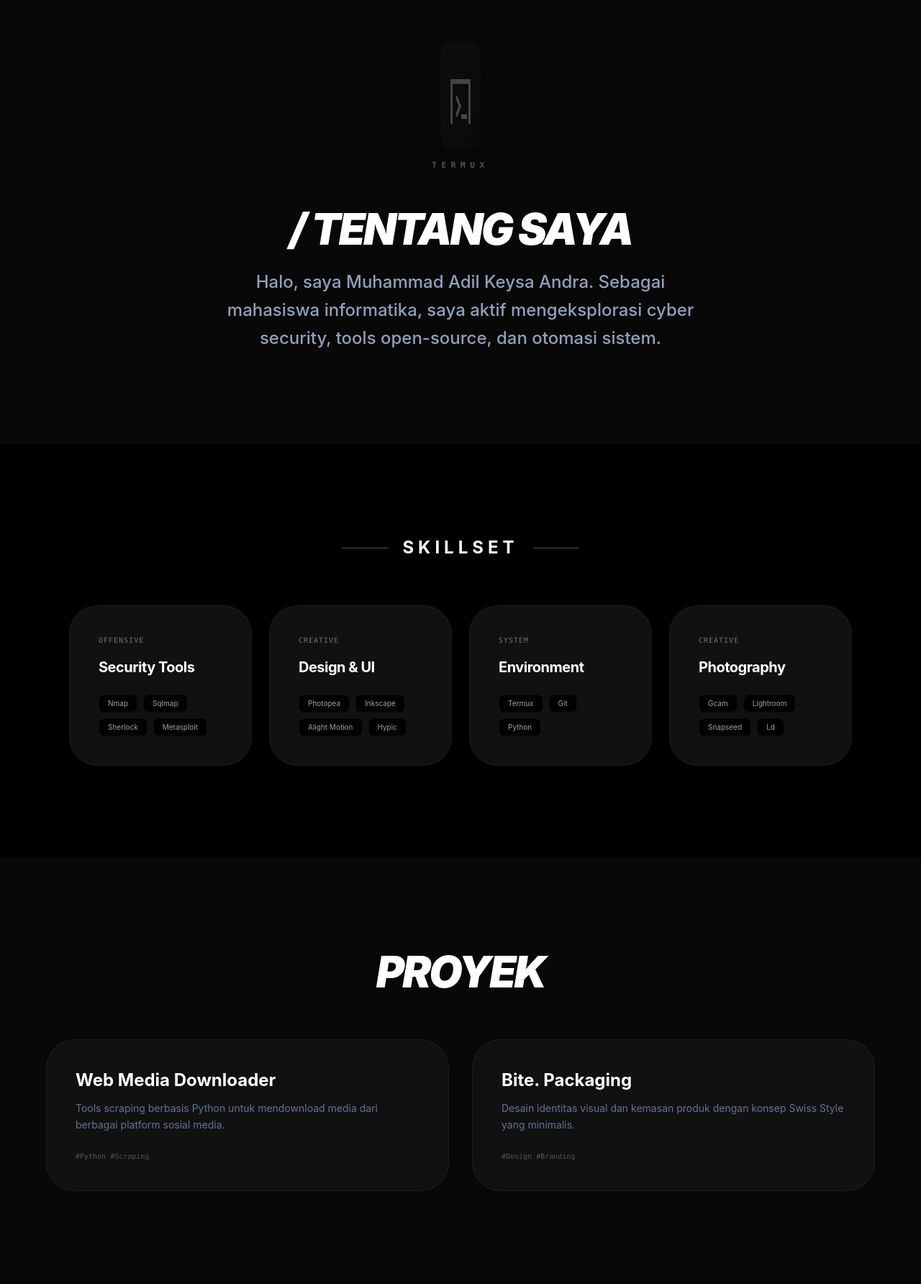
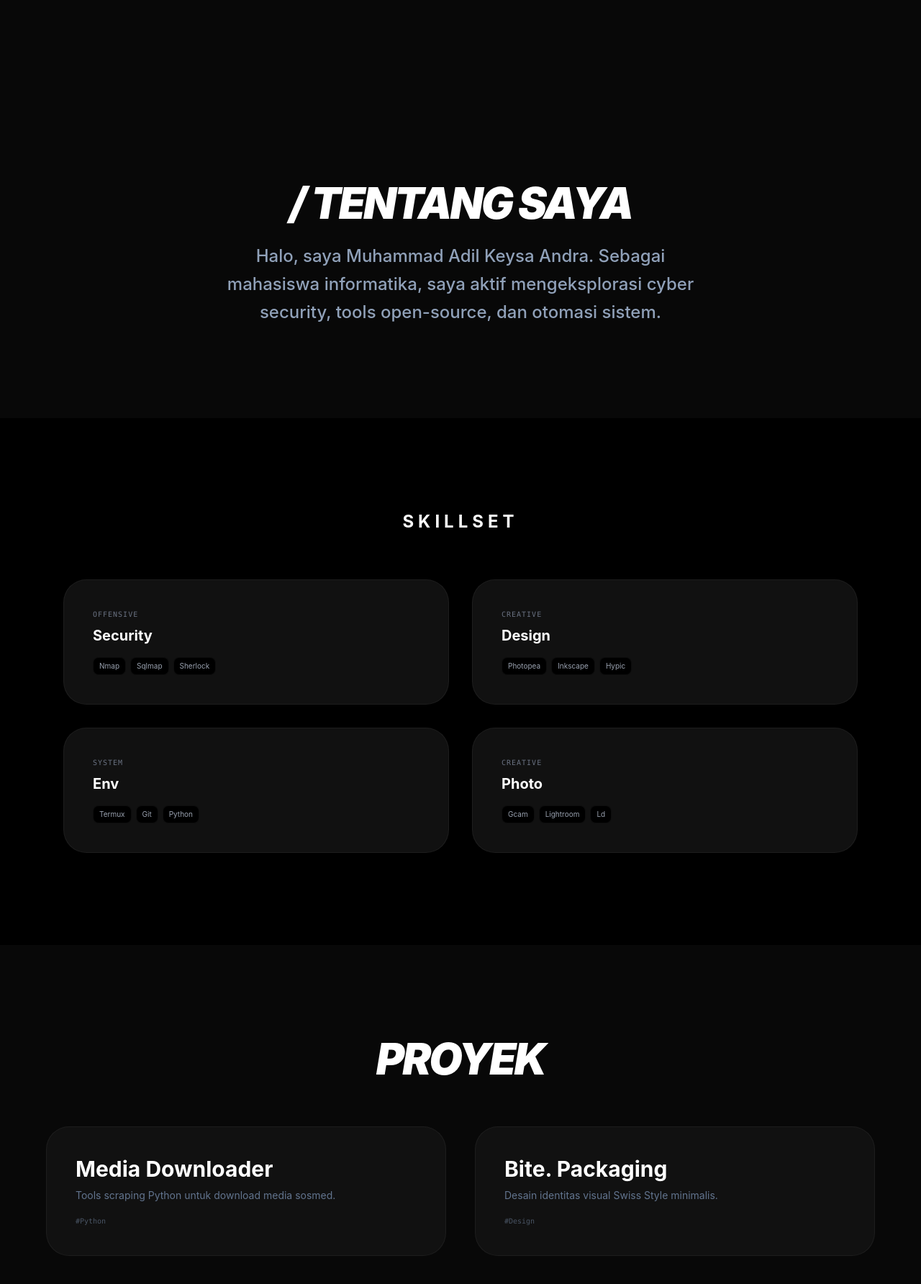
Before and after one commit to ndrmeda-s/porto, a React (Vite) app: page / in a window 1280 px wide. Shown: the part 934-2718 px from the top of the page at 72% size. Built offline with nearby package versions, Linux system fonts and the light colour scheme.

Commit message:
force update buat colom mobile view

```diff
--- a/src/App.jsx
+++ b/src/App.jsx
@@ -1,7 +1,7 @@
 import React, { useState, useEffect } from 'react'
 import { motion, AnimatePresence } from 'framer-motion'
 
-// --- KOMPONEN REVEAL (Biar Munculnya Halus) ---
+// --- REVEAL ANIMATION ---
 const Reveal = ({ children }) => (
   <motion.div
     initial={{ opacity: 0, y: 30 }}
@@ -16,24 +16,13 @@ const Reveal = ({ children }) => (
 function App() {
   const [index, setIndex] = useState(0)
 
-  // DATA LOGO (Versi Putih/Abu-abu)
   const logos = [
+    { name: 'Python', type: 'img', src: "https://cdn.simpleicons.org/python/eeeeee" },
     {
-      name: 'Python',
-      type: 'img',
-      src: "https://cdn.simpleicons.org/python/eeeeee"
-    },
-    {
-      name: 'Termux',
-      type: 'svg',
-      color: '#ffffff',
+      name: 'Termux', type: 'svg', color: '#ffffff',
       path: "M1.2 5.2h21.6v21.6H1.2V5.2zm2 2v17.6h17.6V7.2H3.2zm4.8 4.8l4.8 4.8-4.8 4.8-1.4-1.4 3.4-3.4-3.4-3.4 1.4-1.4zm4.8 8.2h6.4v2H12.8v-2z"
     },
-    {
-      name: 'Linux',
-      type: 'img',
-      src: "https://cdn.simpleicons.org/linux/ffffff"
-    }
+    { name: 'Linux', type: 'img', src: "https://cdn.simpleicons.org/linux/ffffff" }
   ]
 
   useEffect(() => {
@@ -46,7 +35,7 @@ function App() {
   return (
     <div className="min-h-screen bg-[#000000] text-slate-300 font-sans selection:bg-white/20 overflow-x-hidden">
 
-      {/* --- 1. NAV BAR --- */}
+      {/* --- NAV BAR --- */}
       <nav className="p-6 md:p-10 flex justify-between items-center max-w-6xl mx-auto border-b border-white/5 bg-[#000000]/80 backdrop-blur-md sticky top-0 z-50">
         <div className="text-xl text-white font-black tracking-tighter uppercase font-mono">ADIL.DEV</div>
         <div className="flex gap-4 md:gap-8 text-[10px] md:text-xs font-bold uppercase tracking-widest text-white/50">
@@ -57,19 +46,19 @@ function App() {
         </div>
       </nav>
 
-      {/* --- 2. HERO SECTION --- */}
+      {/* --- HERO SECTION --- */}
       <section className="px-8 py-16 max-w-6xl mx-auto flex flex-col items-center justify-center min-h-[85vh] text-center">
         <div className="space-y-6 md:space-y-10 flex flex-col items-center">
           <div className="inline-block px-4 py-1.5 rounded-full bg-white/5 border border-white/10 text-gray-300 text-[10px] font-bold uppercase tracking-widest leading-none">
             Informatics Student
           </div>
-          <h1 className="text-6xl md:text-9xl font-black text-white leading-[0.85] tracking-tighter uppercase">
+          <h1 className="text-5xl md:text-9xl font-black text-white leading-[0.85] tracking-tighter uppercase">
             CODE <br />
             <span className="text-white/40 block my-2">&</span>
             SECURITY.
           </h1>
           <p className="text-slate-400 text-sm md:text-xl leading-relaxed max-w-xl mx-auto">
-            Mengeksplorasi <span className="text-white font-semibold">Cybersecurity</span> dan identitas visual melalui baris kode di Termux Pekalongan.
+            Eksplorasi <span className="text-white font-semibold">Cybersecurity</span> dan identitas visual melalui baris kode di Termux Pekalongan.
           </p>
           <div className="flex gap-4 justify-center pt-6">
             <a href="#proyek" className="px-8 md:px-10 py-4 bg-white text-black font-bold rounded-2xl text-sm active:scale-95 transition-all hover:bg-gray-200">
@@ -82,11 +71,10 @@ function App() {
         </div>
       </section>
 
-      {/* --- 3. TENTANG SAYA --- */}
+      {/* --- TENTANG SAYA --- */}
       <section id="tentang" className="px-8 py-32 bg-[#080808] scroll-mt-20">
         <Reveal>
           <div className="max-w-3xl mx-auto flex flex-col items-center gap-12">
-            <div className="flex flex-col items-center justify-center perspective-[1200px] gap-5">
             <div className="relative w-28 h-28 md:w-36 md:h-36">
               <AnimatePresence mode="wait">
                 <motion.div
@@ -108,22 +96,6 @@ function App() {
                 </motion.div>
               </AnimatePresence>
             </div>
-              <div className="h-4 flex items-center justify-center">
-                <AnimatePresence mode="wait">
-                  <motion.span
-                    key={index}
-                    initial={{ opacity: 0, y: 5 }}
-                    animate={{ opacity: 1, y: 0 }}
-                    exit={{ opacity: 0, y: -5 }}
-                    transition={{ duration: 0.6 }}
-                    className="text-[9px] md:text-[11px] font-mono tracking-[0.6em] uppercase text-gray-400 font-black"
-                  >
-                    {logos[index].name}
-                  </motion.span>
-                </AnimatePresence>
-              </div>
-            </div>
-
             <div className="text-center space-y-6">
               <h2 className="text-4xl md:text-6xl font-black text-white uppercase tracking-tighter italic">/ Tentang Saya</h2>
               <p className="text-slate-400 text-base md:text-2xl leading-relaxed max-w-2xl mx-auto font-medium">
@@ -134,26 +106,23 @@ function App() {
         </Reveal>
       </section>
 
-      {/* --- 4. SKILLSET (4 COLUMNS) --- */}
-      <section id="skill" className="px-8 py-32 max-w-6xl mx-auto scroll-mt-20">
+      {/* --- SKILLSET (2 COLUMNS ON MOBILE) --- */}
+      <section id="skill" className="px-6 py-32 max-w-6xl mx-auto scroll-mt-20">
         <Reveal>
-          <h2 className="text-2xl font-bold text-white mb-16 uppercase tracking-[0.25em] flex items-center justify-center gap-5">
-            <span className="hidden md:block w-16 h-px bg-gray-600"></span> Skillset <span className="hidden md:block w-16 h-px bg-gray-600"></span>
-          </h2>
-          <div className="grid grid-cols-1 md:grid-cols-2 lg:grid-cols-4 gap-6">
-            {/* Card Skill (B&W Style) */}
+          <h2 className="text-2xl font-bold text-white mb-16 uppercase tracking-[0.25em] text-center">Skillset</h2>
+          <div className="grid !grid-cols-2 md:grid-cols-2 lg:grid-cols-4 gap-4 md:gap-8">
             {[
-              { cat: "Offensive", title: "Security Tools", items: ['Nmap', 'Sqlmap', 'Sherlock', 'Metasploit'] },
-              { cat: "Creative", title: "Design & UI", items: ['Photopea', 'Inkscape', 'Alight Motion', 'Hypic'] },
-              { cat: "System", title: "Environment", items: ['Termux', 'Git', 'Python'] },
-              { cat: "Creative", title: "Photography", items: ['Gcam', 'Lightroom', 'Snapseed', 'Ld'] }
+              { cat: "Offensive", title: "Security", items: ['Nmap', 'Sqlmap', 'Sherlock'] },
+              { cat: "Creative", title: "Design", items: ['Photopea', 'Inkscape', 'Hypic'] },
+              { cat: "System", title: "Env", items: ['Termux', 'Git', 'Python'] },
+              { cat: "Creative", title: "Photo", items: ['Gcam', 'Lightroom', 'Ld'] }
             ].map((skill, i) => (
-              <div key={i} className="p-10 bg-[#111111] border border-white/5 rounded-[2.5rem] hover:border-white/30 transition-all text-center md:text-left">
-                <p className="text-gray-500 font-mono text-[10px] uppercase mb-4 tracking-widest">{skill.cat}</p>
-                <h3 className="text-white font-bold text-xl mb-6 tracking-tight">{skill.title}</h3>
-                <div className="flex flex-wrap gap-2 justify-center md:justify-start text-[10px] text-gray-400">
+              <div key={i} className="p-6 md:p-10 bg-[#111111] border border-white/5 rounded-[2rem] hover:border-white/30 transition-all">
+                <p className="text-gray-500 font-mono text-[8px] md:text-[10px] uppercase mb-2 tracking-widest">{skill.cat}</p>
+                <h3 className="text-white font-bold text-sm md:text-xl mb-4">{skill.title}</h3>
+                <div className="flex flex-wrap gap-1.5 text-[8px] md:text-[10px] text-gray-400">
                   {skill.items.map(item => (
-                    <span key={item} className="px-3 py-1 bg-black rounded-lg border border-white/5">{item}</span>
+                    <span key={item} className="px-2 py-1 bg-black rounded-lg border border-white/5">{item}</span>
                   ))}
                 </div>
               </div>
@@ -162,105 +131,73 @@ function App() {
         </Reveal>
       </section>
 
-      {/* --- 5. PROYEK --- */}
-      <section id="proyek" className="px-8 py-32 bg-[#080808] scroll-mt-20">
+      {/* --- PROYEK (2 COLUMNS ON MOBILE) --- */}
+      <section id="proyek" className="px-6 py-32 bg-[#080808] scroll-mt-20">
         <Reveal>
-          <div className="max-w-6xl mx-auto text-center">
-            <h2 className="text-4xl md:text-6xl font-black text-white uppercase tracking-tighter mb-16 italic">Proyek</h2>
-            <div className="grid grid-cols-1 md:grid-cols-2 gap-8 text-left">
-              <div className="group relative overflow-hidden rounded-[2.5rem] bg-[#111111] border border-white/5 p-10 hover:border-white/20 transition-all">
-                <h3 className="text-2xl font-bold text-white mb-3">Web Media Downloader</h3>
-                <p className="text-slate-500 text-sm mb-6 leading-relaxed">Tools scraping berbasis Python untuk mendownload media dari berbagai platform sosial media.</p>
-                <div className="flex gap-3 font-mono text-[10px] text-gray-600">#Python #Scraping</div>
+          <div className="max-w-6xl mx-auto">
+            <h2 className="text-4xl md:text-6xl font-black text-white uppercase tracking-tighter mb-16 text-center italic">Proyek</h2>
+            <div className="grid !grid-cols-2 md:grid-cols-2 gap-4 md:gap-10">
+              <div className="group relative overflow-hidden rounded-[2rem] bg-[#111111] border border-white/5 p-6 md:p-10 hover:border-white/20 transition-all">
+                <h3 className="text-lg md:text-3xl font-bold text-white mb-2">Media Downloader</h3>
+                <p className="text-slate-500 text-[10px] md:text-sm mb-4 leading-relaxed line-clamp-2 md:line-clamp-none">Tools scraping Python untuk download media sosmed.</p>
+                <div className="text-[8px] md:text-[10px] font-mono text-gray-600">#Python</div>
               </div>
-              <div className="group relative overflow-hidden rounded-[2.5rem] bg-[#111111] border border-white/5 p-10 hover:border-white/20 transition-all">
-                <h3 className="text-2xl font-bold text-white mb-3">Bite. Packaging</h3>
-                <p className="text-slate-500 text-sm mb-6 leading-relaxed">Desain identitas visual dan kemasan produk dengan konsep Swiss Style yang minimalis.</p>
-                <div className="flex gap-3 font-mono text-[10px] text-gray-600">#Design #Branding</div>
+              <div className="group relative overflow-hidden rounded-[2rem] bg-[#111111] border border-white/5 p-6 md:p-10 hover:border-white/20 transition-all">
+                <h3 className="text-lg md:text-3xl font-bold text-white mb-2">Bite. Packaging</h3>
+                <p className="text-slate-500 text-[10px] md:text-sm mb-4 leading-relaxed line-clamp-2 md:line-clamp-none">Desain identitas visual Swiss Style minimalis.</p>
+                <div className="text-[8px] md:text-[10px] font-mono text-gray-600">#Design</div>
               </div>
             </div>
           </div>
         </Reveal>
       </section>
 
-      {/* --- 6. VISUAL ARCHIVE (2-COLUMN MOBILE HACK) --- */}
+      {/* --- VISUAL ARCHIVE (2 COLUMNS ON MOBILE) --- */}
       <section id="gallery" className="px-6 py-32 bg-[#000000] scroll-mt-20">
         <Reveal>
           <div className="max-w-7xl mx-auto">
-            <div className="flex flex-col md:flex-row justify-between items-end mb-16 gap-6">
-              <div className="text-left">
+            <div className="flex flex-col md:flex-row justify-between items-end mb-16 gap-6 text-center md:text-left">
+              <div className="w-full">
                 <h2 className="text-4xl md:text-7xl font-black text-white uppercase tracking-tighter italic leading-[0.8] mb-4">
                   Visual <br /> <span className="text-white/40">Archive.</span>
                 </h2>
-                <p className="text-slate-500 text-[10px] tracking-[0.5em] font-mono uppercase">
-                  Captured by NdrMeda — Pekalongan
-                </p>
-              </div>
-              <div className="hidden md:block">
-                <div className="px-6 py-2 border border-white/10 rounded-full">
-                  <p className="text-white text-[9px] font-mono tracking-widest uppercase font-bold">
-                    Monochrome Selection
-                  </p>
-                </div>
+                <p className="text-slate-500 text-[9px] md:text-[10px] tracking-[0.5em] font-mono uppercase">Captured by NdrMeda</p>
               </div>
             </div>
 
-            {/* GRID: 2 KOLOM DI HP, 4 KOLOM DI LAPTOP */}
-            <div className="grid grid-cols-2 md:grid-cols-2 lg:grid-cols-4 gap-4 md:gap-8">
-
-              {/* Foto 1: Structure */}
+            <div className="grid !grid-cols-2 md:grid-cols-2 lg:grid-cols-4 gap-4 md:gap-8">
               <div className="group space-y-4">
-                <div className="relative aspect-[4/5] overflow-hidden rounded-2xl bg-[#111111] border border-white/5 hover:border-white/20 transition-all duration-500">
-                  <img src="/gallery/image_28.png" className="w-full h-full object-cover grayscale group-hover:grayscale-0 transition-all duration-1000 group-hover:scale-105" alt="Industrial" />
-                  <div className="absolute bottom-3 left-3 px-3 py-1 bg-white/5 backdrop-blur-2xl rounded-full text-[7px] font-mono text-white tracking-widest uppercase border border-white/10">Structure</div>
+                <div className="relative aspect-[4/5] overflow-hidden rounded-2xl bg-[#111111] border border-white/5 hover:border-white/20">
+                  <img src="/gallery/image_28.png" className="w-full h-full object-cover grayscale group-hover:grayscale-0 transition-all duration-700" alt="1" />
                 </div>
-                <div className="px-2">
-                  <h4 className="text-white font-bold text-[10px] md:text-sm uppercase tracking-widest">Industrialism</h4>
+                <h4 className="text-white font-bold text-[10px] md:text-sm uppercase tracking-widest px-2">Industrial</h4>
               </div>
+              <div className="group space-y-4">
+                <div className="relative aspect-[4/5] overflow-hidden rounded-2xl bg-[#111111] border border-white/5 hover:border-white/20">
+                  <img src="/gallery/image_31.png" className="w-full h-full object-cover grayscale group-hover:grayscale-0 transition-all duration-700" alt="2" />
                 </div>
-
-              {/* Foto 2: Wildlife 1 */}
-              <div className="group space-y-4 lg:translate-y-16">
-                <div className="relative aspect-[4/5] overflow-hidden rounded-2xl bg-[#111111] border border-white/5 hover:border-white/20 transition-all duration-500">
-                  <img src="/gallery/image_31.png" className="w-full h-full object-cover grayscale group-hover:grayscale-0 transition-all duration-1000 group-hover:scale-105" alt="Wildlife" />
-                  <div className="absolute bottom-3 left-3 px-3 py-1 bg-white/5 backdrop-blur-2xl rounded-full text-[7px] font-mono text-white tracking-widest uppercase border border-white/10">Wildlife</div>
+                <h4 className="text-white font-bold text-[10px] md:text-sm uppercase tracking-widest px-2">Wildlife</h4>
               </div>
-                <div className="px-2">
-                  <h4 className="text-white font-bold text-[10px] md:text-sm uppercase tracking-widest">Slow Living</h4>
+              <div className="group space-y-4">
+                <div className="relative aspect-[4/5] overflow-hidden rounded-2xl bg-[#111111] border border-white/5 hover:border-white/20">
+                  <img src="/gallery/image_33.png" className="w-full h-full object-cover grayscale group-hover:grayscale-0 transition-all duration-700" alt="3" />
                 </div>
+                <h4 className="text-white font-bold text-[10px] md:text-sm uppercase tracking-widest px-2">Texture</h4>
               </div>
-
-              {/* Foto 3: Texture */}
               <div className="group space-y-4">
-                <div className="relative aspect-[4/5] overflow-hidden rounded-2xl bg-[#111111] border border-white/5 hover:border-white/20 transition-all duration-500">
-                  <img src="/gallery/image_33.png" className="w-full h-full object-cover grayscale group-hover:grayscale-0 transition-all duration-1000 group-hover:scale-105" alt="Macro" />
-                  <div className="absolute bottom-3 left-3 px-3 py-1 bg-white/5 backdrop-blur-2xl rounded-full text-[7px] font-mono text-white tracking-widest uppercase border border-white/10">Texture</div>
+                <div className="relative aspect-[4/5] overflow-hidden rounded-2xl bg-[#111111] border border-white/5 hover:border-white/20">
+                  <img src="/gallery/image_30.png" className="w-full h-full object-cover grayscale group-hover:grayscale-0 transition-all duration-700" alt="4" />
                 </div>
-                <div className="px-2">
-                  <h4 className="text-white font-bold text-[10px] md:text-sm uppercase tracking-widest">Sharp Focus</h4>
+                <h4 className="text-white font-bold text-[10px] md:text-sm uppercase tracking-widest px-2">Atmosphere</h4>
               </div>
-              </div>
-
-              {/* Foto 4: Atmosphere */}
-              <div className="group space-y-4 lg:translate-y-16">
-                <div className="relative aspect-[4/5] overflow-hidden rounded-2xl bg-[#111111] border border-white/5 hover:border-white/20 transition-all duration-500">
-                  <img src="/gallery/image_30.png" className="w-full h-full object-cover grayscale group-hover:grayscale-0 transition-all duration-1000 group-hover:scale-105" alt="Nature" />
-                  <div className="absolute bottom-3 left-3 px-3 py-1 bg-white/5 backdrop-blur-2xl rounded-full text-[7px] font-mono text-white tracking-widest uppercase border border-white/10">Atmosphere</div>
-                </div>
-                <div className="px-2">
-                  <h4 className="text-white font-bold text-[10px] md:text-sm uppercase tracking-widest">Great Cloud</h4>
-                </div>
-              </div>
-
             </div>
           </div>
         </Reveal>
       </section>
 
-      {/* --- 7. FOOTER --- */}
       <footer className="py-24 text-center border-t border-white/5 bg-[#000000]">
-        <p className="text-slate-700 text-[9px] font-mono tracking-[0.5em] uppercase">
-          Built in Pekalongan — 2026 — Termux Powered
+        <p className="text-slate-700 text-[8px] md:text-[9px] font-mono tracking-[0.5em] uppercase">
+          Built in Pekalongan — 2026 — Termux
         </p>
       </footer>
 
```
Lines whose indentation alone changed are shown as unchanged.
